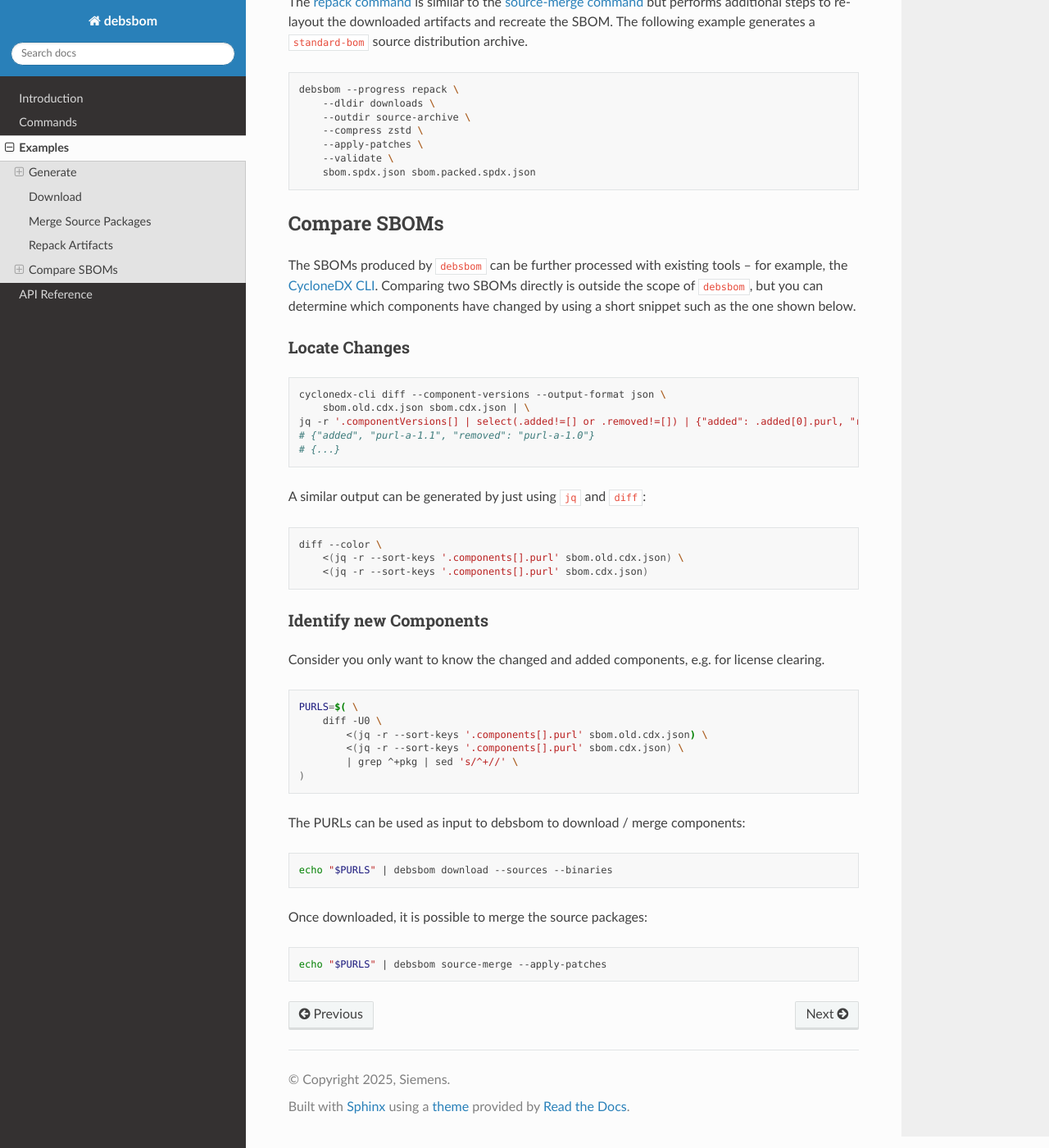
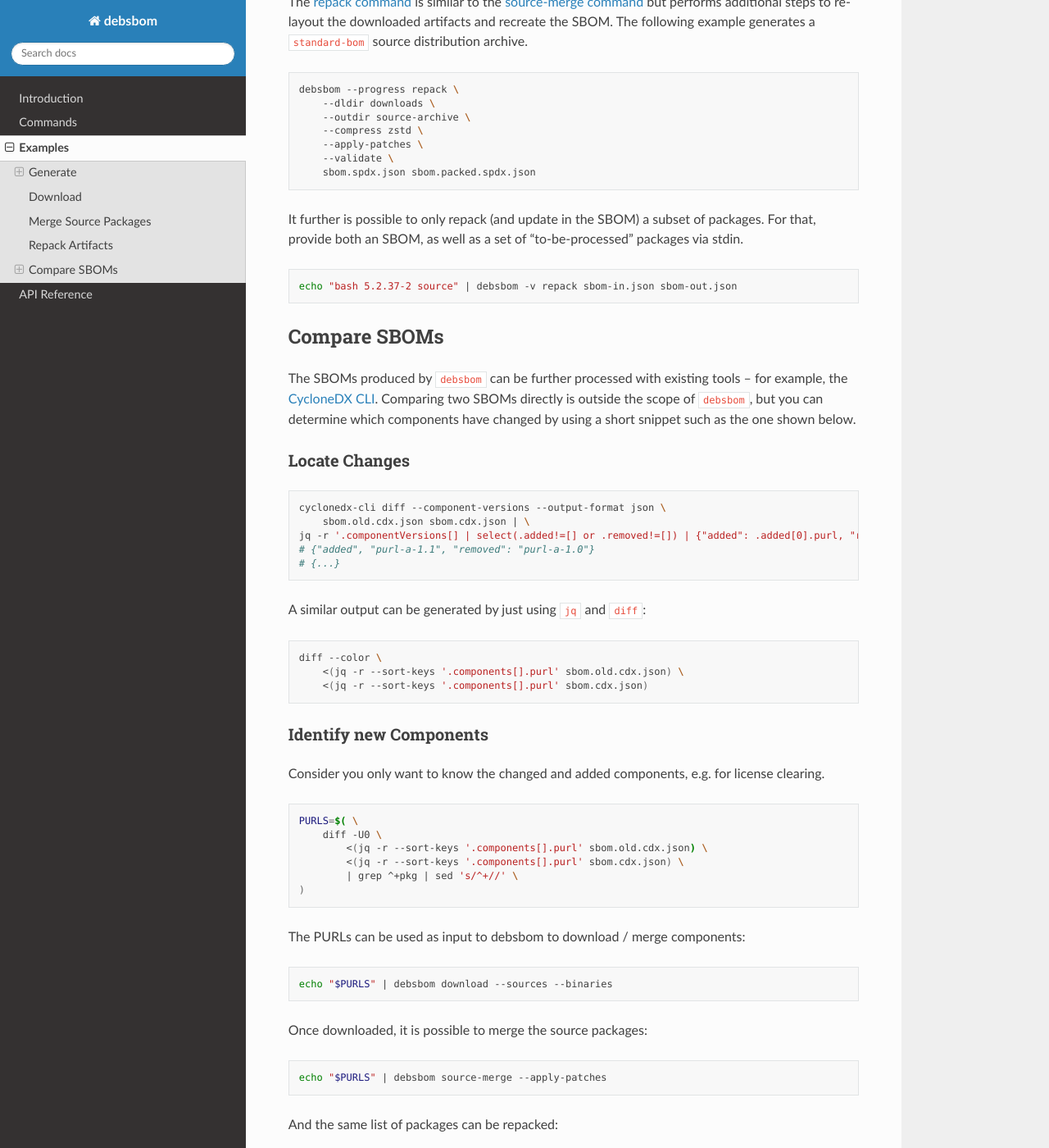
Before and after one commit to siemens/debsbom, a Sphinx documentation site: the page built from docs/source/examples.rst, in a window 1280 px wide and 1400 px high, scrolled down 2074 px. Shown: the whole window at 82% size. Built offline with Sphinx 7.4.7 and the Read the Docs theme 3.1.0, drawn with Linux system fonts in a browser that asks for light colours; some of the changed text lies outside the part shown.

Commit message:
docs: add example how to do partial repacking
Signed-off-by: Felix Moessbauer <felix.moessbauer@siemens.com>

```diff
--- a/docs/source/examples.rst
+++ b/docs/source/examples.rst
@@ -106,6 +106,13 @@ The following example generates a ``standard-bom`` source distribution archive.
         --validate \
         sbom.spdx.json sbom.packed.spdx.json
 
+It further is possible to only repack (and update in the SBOM) a subset of packages.
+For that, provide both an SBOM, as well as a set of "to-be-processed" packages via stdin.
+
+.. code-block:: bash
+
+    echo "bash 5.2.37-2 source" | debsbom -v repack sbom-in.json sbom-out.json
+
 Compare SBOMs
 ~~~~~~~~~~~~~
 
@@ -156,3 +163,12 @@ Once downloaded, it is possible to merge the source packages:
 .. code-block:: bash
 
     echo "$PURLS" | debsbom source-merge --apply-patches
+
+And the same list of packages can be repacked:
+
+.. code-block:: bash
+
+    echo "$PURLS" | debsbom repack \
+        --apply-patches
+        sbom.cdx.json \
+        sbom.cdx.repacked.json
```
